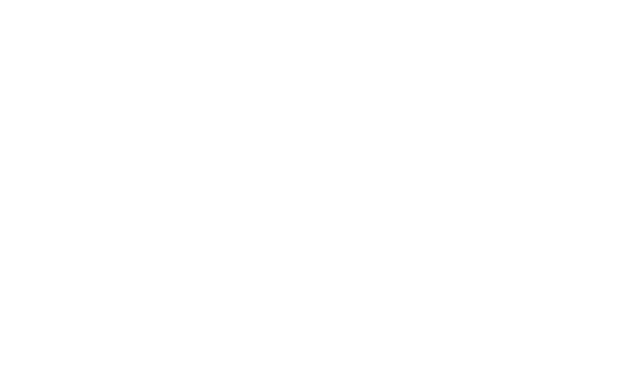
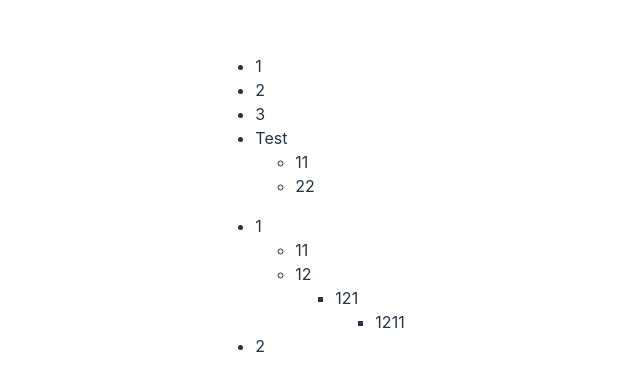
Before and after one commit to ArtmMtvnko/folder-explorer, a React (Vite) app: page / in a window 1280 px wide. Shown: the part 194-584 px from the top of the page, without its empty margins (330-970 px from the left). Built offline with nearby package versions, Linux system fonts and the light colour scheme.

Commit message:
Implemented basic recursive list rendering. Now it is just displays all nested items in categories.

```diff
--- a/src/App.css
+++ b/src/App.css
@@ -2,5 +2,5 @@
   max-width: 1280px;
   margin: 0 auto;
   padding: 2rem;
-  text-align: center;
+  /* text-align: center; */
 }
--- a/src/App.tsx
+++ b/src/App.tsx
@@ -1,11 +1,62 @@
-import { useState } from 'react'
+import { useEffect, useState } from 'react'
 import './App.css'
+import Category from './interfaces/Category'
+import CategoryItem from './components/CategoryItem'
 
 function App() {
-  const [count, setCount] = useState(0)
+  const [categories, setCategories] = useState<Category[]>([])
+
+  useEffect(() => {
+    const testCategories: Category[] = [
+      {
+        id: 1,
+        subCategories: [
+          {
+            id: 11,
+            subCategories: []
+          },
+          {
+            id: 12,
+            subCategories: [
+              {
+                id: 121,
+                subCategories: [
+                  {
+                    id: 1211,
+                    subCategories: []
+                  }
+                ]
+              }
+            ]
+          }
+        ]
+      },
+      {
+        id: 2,
+        subCategories: []
+      }
+    ]
+
+    setCategories(testCategories)
+  }, [])
 
   return (
     <>
+      <ul>
+        <li>1</li>
+        <li>2</li>
+        <li>3</li>
+        <li>
+          Test
+          <ul>
+            <li>11</li>
+            <li>22</li>
+          </ul>
+        </li>
+      </ul>
+      <ul>
+        {categories.map(category => <CategoryItem key={category.id} category={category} />)}
+      </ul>
     </>
   )
 }
--- /dev/null
+++ b/src/components/CategoryItem.tsx
@@ -0,0 +1,22 @@
+import { FC } from "react";
+import Category from "../interfaces/Category";
+
+interface CategoryProps {
+    category: Category
+}
+
+const CategoryItem: FC<CategoryProps> = ({ category }) => {
+    return (
+        <li>
+            {category.id}
+            {category.subCategories.length !== 0 &&
+            category.subCategories.map(subCategory =>
+                <ul key={subCategory.id}>
+                    <CategoryItem category={subCategory} />
+                </ul>
+            )}
+        </li>
+    )
+}
+
+export default CategoryItem
--- a/src/index.css
+++ b/src/index.css
@@ -4,7 +4,7 @@
   font-weight: 400;
 
   color-scheme: light dark;
-  color: rgba(255, 255, 255, 0.87);
+  color: rgba(29, 29, 29, 0.87);
   background-color: #e9e9e9;
 
   font-synthesis: none;
--- /dev/null
+++ b/src/interfaces/Category.tsx
@@ -0,0 +1,6 @@
+interface Category {
+    id: number,
+    subCategories: Category[]
+}
+
+export default Category
```
Also changed, not shown: src/components/Category.tsx (deleted, +0 -13 lines).
